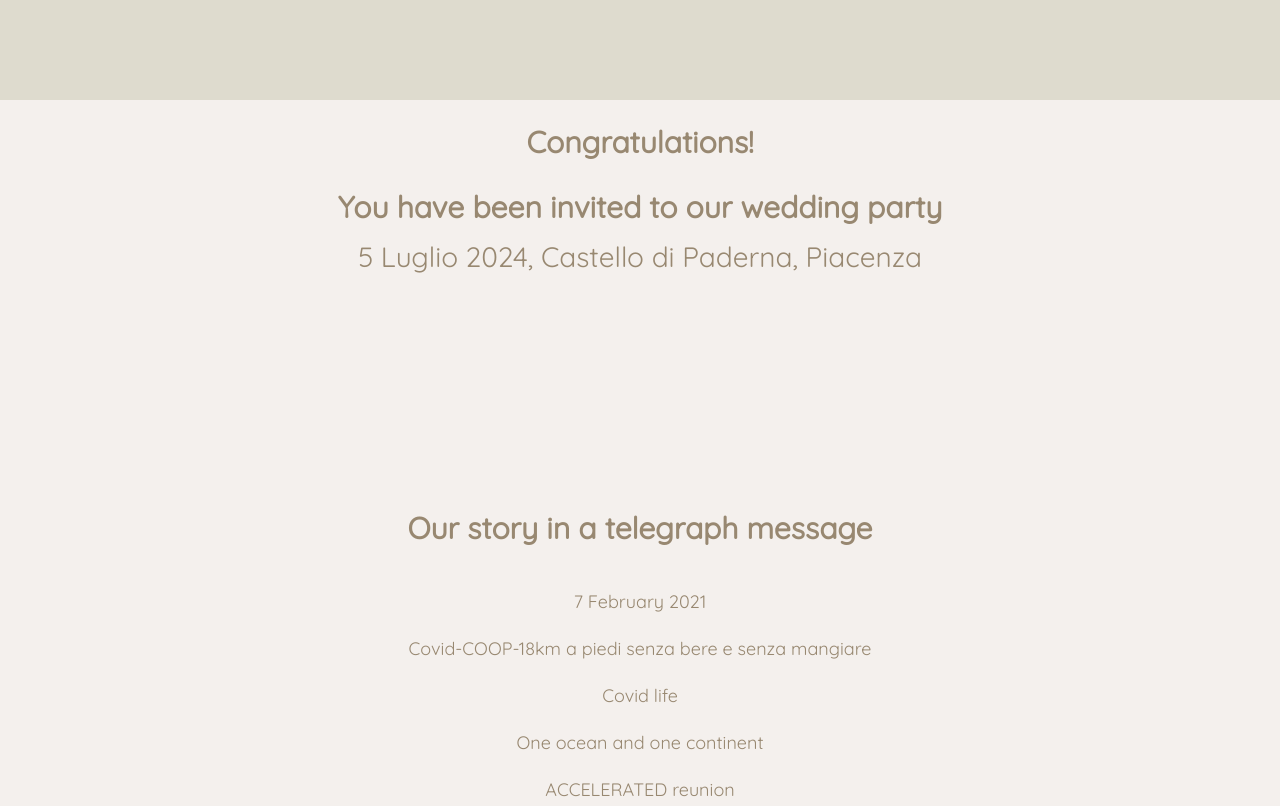
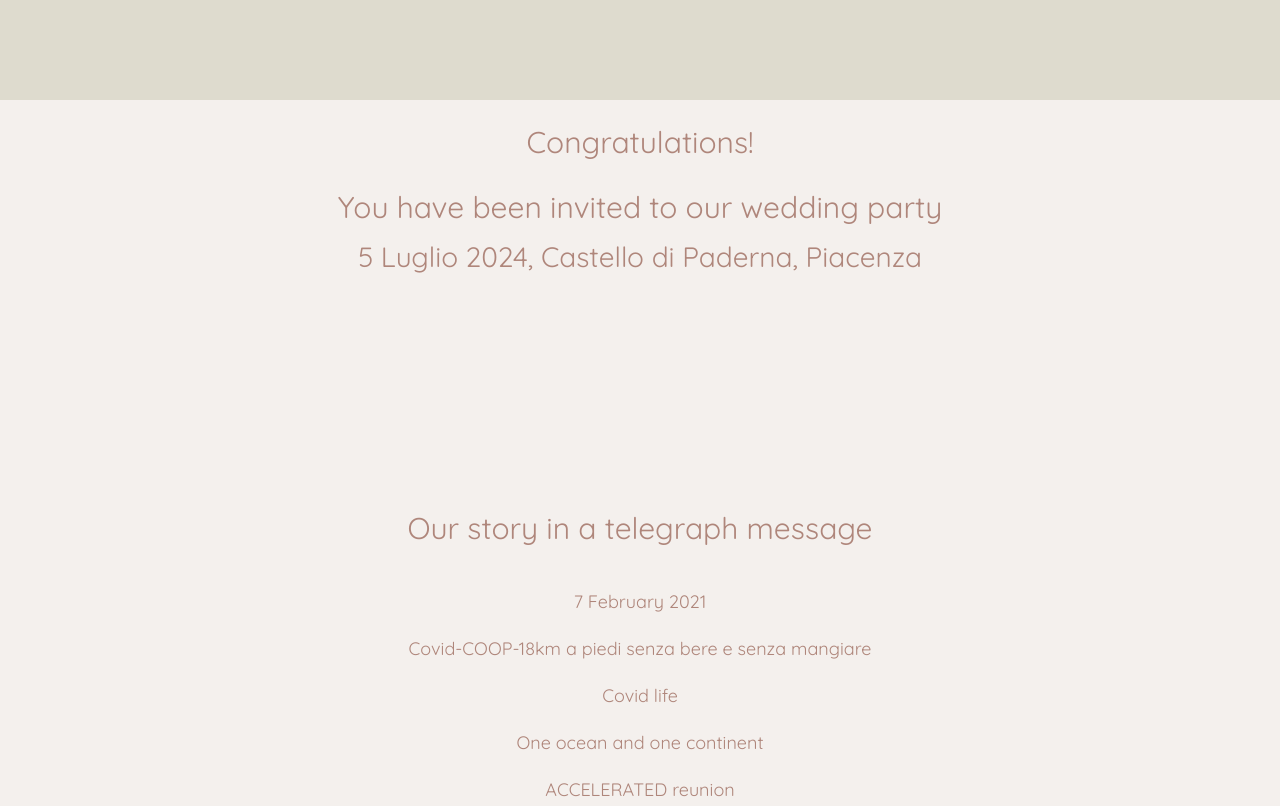
Before and after one commit to caltadaniel/caltadaniel.github.io, a website: page index.html in a window 1280 px wide. Shown: the part 800-1606 px from the top of the page. Drawn offline with Linux system fonts and the light colour scheme; files whose address does not match are found by name.

Commit message:
updated home style

```diff
--- a/sass/style.scss
+++ b/sass/style.scss
@@ -1296,20 +1296,20 @@ form {
 		margin-top: 20px;
 		margin-bottom: 10px;
 		line-height: 1.5;
-		font-weight: bold;
-		color: $brownish;
+		//font-weight: bold;
+		color: $text_darker;
 		font-family: $font-primary;
 		@media screen and (max-width: $screen-sm){
 			font-size: 40px;
 		}
 	}
 	h3{
-		color: $brownish;
+		color: $text_darker;
 	}
 	p {
 		font-size: 18px;
 		line-height: 1.5;
-		color: $brownish;
+		color: $text_darker;
 	}
 	span{
 		text-transform: uppercase;
```
Also changed, not shown: css/style.css.
